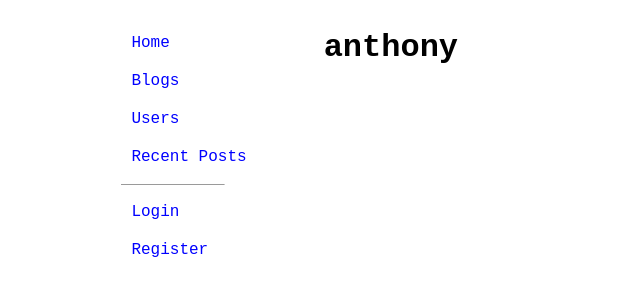
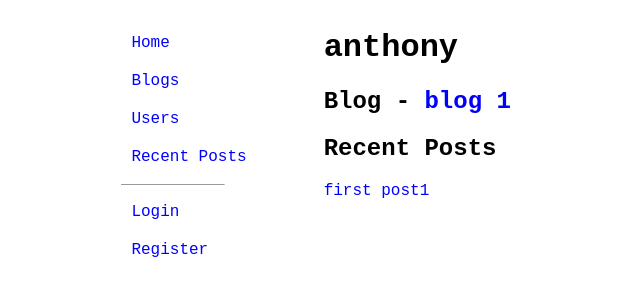
Before and after one commit to anthonysea/miniblog, a Django app: page /user/2 in a window 1280 px wide. Shown: the top 300 px of the page, without its empty margins (13-653 px from the left). Run offline with Django 3.2, Linux system fonts and the light colour scheme; data comes from the database, SQL or seed files in the repository.

Commit message:
Added link to blog on UserDetailView; added Recent Posts list to UserDetailView; added links to register and login to PostDetailView

```diff
--- a/blog/templates/post_detail.html
+++ b/blog/templates/post_detail.html
@@ -23,6 +23,6 @@
             <input type="submit" value="Comment" />
         </form>
     {% else %}
-    <p>Login to comment</p>
+    <p><a href="{% url 'login' %}">Login</a> or <a href="{% url 'register' %}">register</a> to comment</p>
     {% endif %}
 {% endblock %}
--- a/blog/templates/user_detail.html
+++ b/blog/templates/user_detail.html
@@ -2,6 +2,13 @@
 
 {% block content %}
 <h1>{{ user.username }}</h1>
+<h2>Blog - <a href="{% url 'blog-detail' blog_pk=blog.id %}">{{ blog.name }}</a></h2>
+<h2>Recent Posts</h2>
+<ul>
+    {% for post in blog.post_set.all %}
+    <li><a href="{% url 'post-detail' blog_pk=blog.id post_pk=post.id %}">{{ post.title }}</a></li>
+    {% endfor %}
+</ul>
 
 
 {% endblock %}
--- a/blog/views.py
+++ b/blog/views.py
@@ -71,14 +71,15 @@ class UserDetailView(generic.DetailView):
     template_name = 'user_detail.html'
 
     def get_object(self, **kwargs):
-        user = get_object_or_404(User, pk=self.kwargs['user_pk'])
-        return user
+        self.user = get_object_or_404(User, pk=self.kwargs['user_pk'])
+        return self.user
 
     def get_context_data(self, **kwargs):
         context = super().get_context_data(**kwargs)
 
         context.update({
             'title': self.request.user.username,
+            'blog': Blog.objects.get(user=self.user)
         })
         return context
 
```
